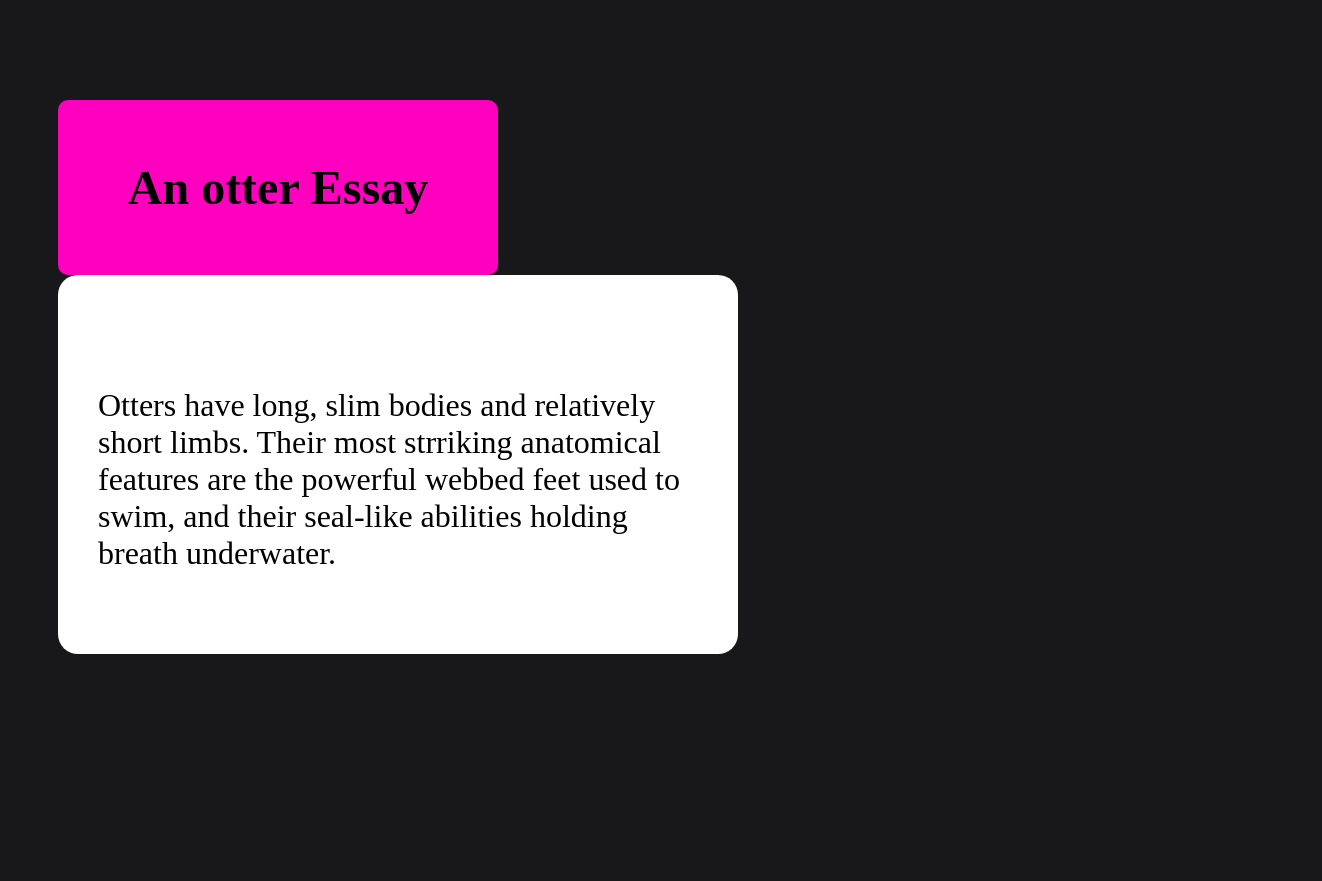
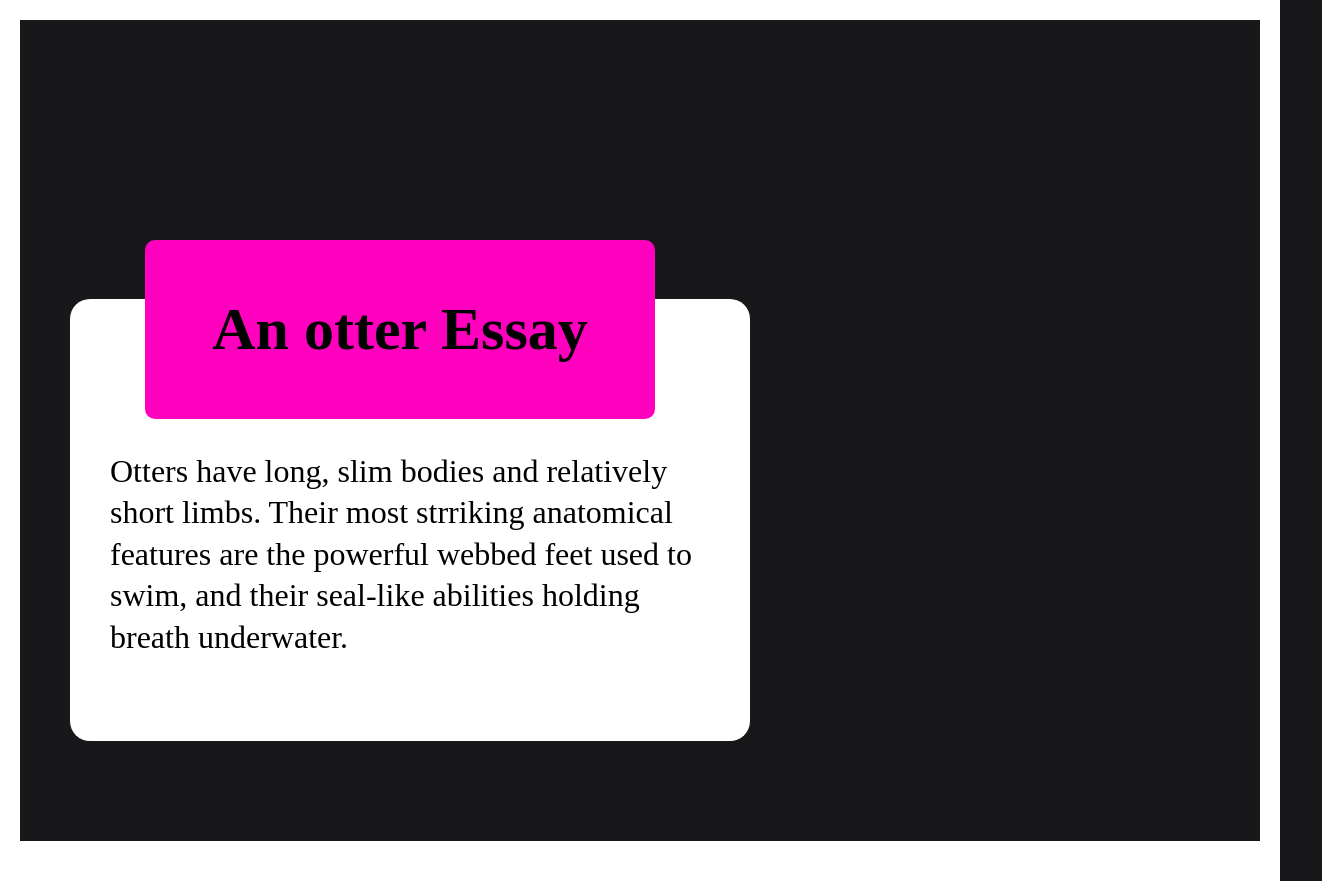
Before and after one commit to Hemmykay/AltSchool-Africa, a plain HTML site: page Assignment 1/index.html in a window 1280 px wide. Shown: the whole page, 1322 px wide, since content can reach past the window. Before the commit the page ends 800 px from the top, so only its background shows below. Drawn offline with Linux system fonts and the light colour scheme.

Commit message:
90% assignment 1 done

```diff
--- a/Assignment 1/index.html
+++ b/Assignment 1/index.html
@@ -6,32 +6,38 @@
     <title>Assignment 1</title>
     <style>
         body {
+            margin: 0;
             background-color: #18181b;
         }
         .article {
-            width: 100%;
-            height: 100%;
-            margin: 100px 50px;
+            max-width: 100vw;
+            padding: 100px 50px;
+            border: solid#ffffff;
+            border-width: 20px 20px 40px 20px;
         }
         .header{
             background-color: #ff00bf;
-            max-width: 400px;
-            padding: 20px;
+            max-width: 500px;
+            padding: 5px;
             border-radius: 10px;
+            position: relative;
+            left: 75px;
+            top: 120px;
         }
         .title {
             color: #000000;
             text-align: center;
-            font-size: 48px;
+            font-size: 60px;
         }
         .content {
             background-color: #ffffff;
-            max-width: 600px;
-            padding: 80px 40px 50px 40px;
+            width: 600px;
+            padding: 120px 40px 50px 40px;
             border-radius: 20px;
         }
         .text {
           font-size: 32px;
+          line-height: 1.3;
         }
     </style>
 </head>
```
